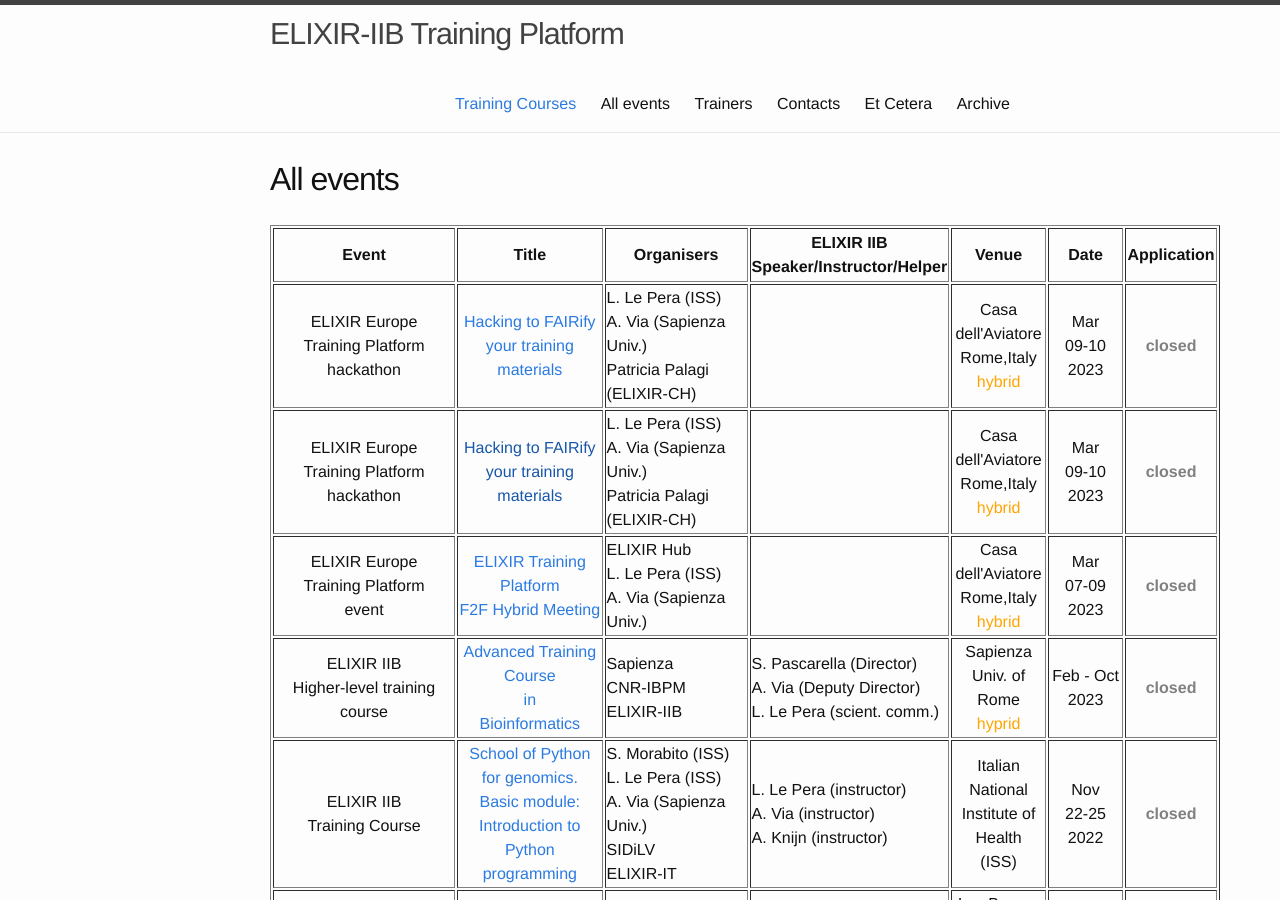
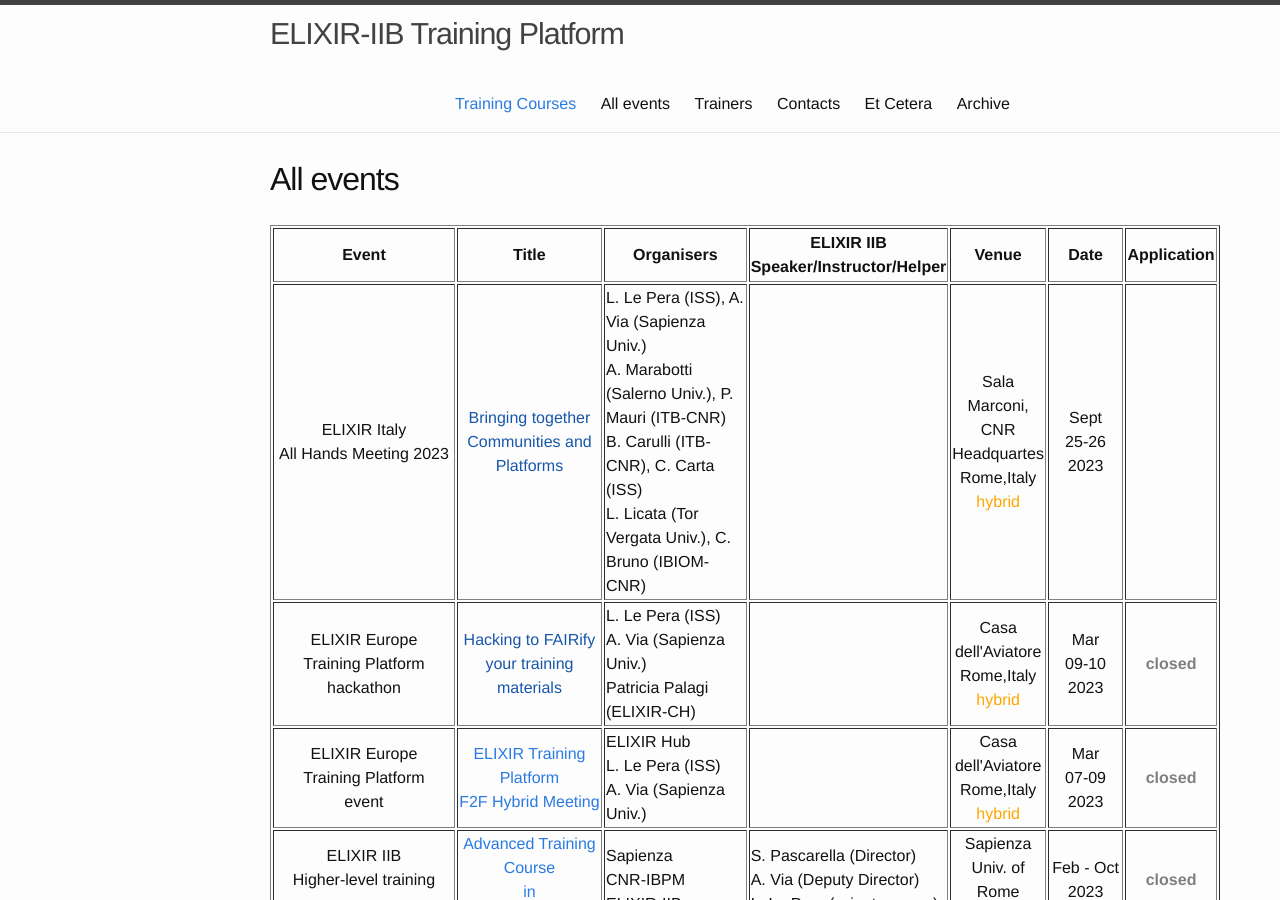
Before and after one commit to ELIXIR-IIB-training/website, a Jekyll site: the page built from _pages/01-all_events.md, in a window 1280 px wide and 900 px high. Built offline with Jekyll 4.4.1, drawn with Linux system fonts in a browser that asks for light colours.

Commit message:
Update 01-all_events.md

```diff
--- a/_pages/01-all_events.md
+++ b/_pages/01-all_events.md
@@ -17,13 +17,13 @@ permalink: /all_events/
 </tr>
 
 <tr>
-   <td height="50" align="center">ELIXIR Europe<br>Training Platform<br>hackathon</td>
-   <td height="50" width="220" align="center"><a href= "https://elixir-iib-training.github.io/website/miscellaneous/metagenomics-bari-2017-description.html">Hacking to FAIRify your training materials</a></td>
-   <td height="50" width="150">L. Le Pera (ISS)<br>A. Via (Sapienza Univ.)<br>Patricia Palagi (ELIXIR-CH)</td>
+   <td height="50" align="center">ELIXIR Italy <br> All Hands Meeting 2023<br></td>
+   <td height="50" width="220" align="center"><a href= "">Bringing together Communities and Platforms</a></td>
+   <td height="50" width="150">L. Le Pera (ISS), A. Via (Sapienza Univ.) <br> A. Marabotti (Salerno Univ.), P. Mauri (ITB-CNR) <br> B. Carulli (ITB-CNR), C. Carta (ISS) <br> L. Licata (Tor Vergata Univ.), C. Bruno (IBIOM-CNR) <br></td>
    <td height="50" width="150"></td>
-   <td height="50" align="center">Casa dell'Aviatore<br>Rome,Italy<br><font color="orange">hybrid</font></td>
-   <td height="50" width="75" align="center">Mar<br>09-10<br>2023</td>
-   <td height="50" align="center"><font color="grey"><b>closed</b></font></td>
+   <td height="50" align="center">Sala Marconi, CNR Headquartes <br>Rome,Italy<br><font color="orange">hybrid</font></td>
+   <td height="50" width="75" align="center">Sept<br>25-26<br>2023</td>
+   <td height="50" align="center"><font color="grey"><b></b></font></td>
 </tr>
 
    <tr>
```
